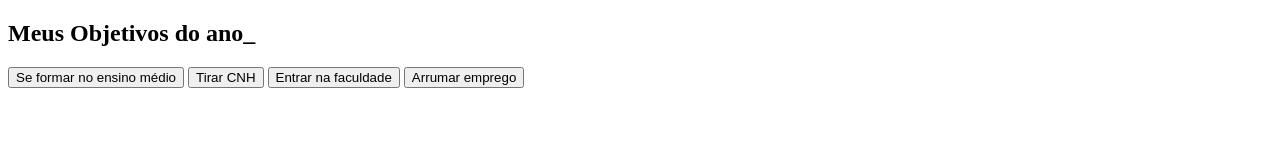
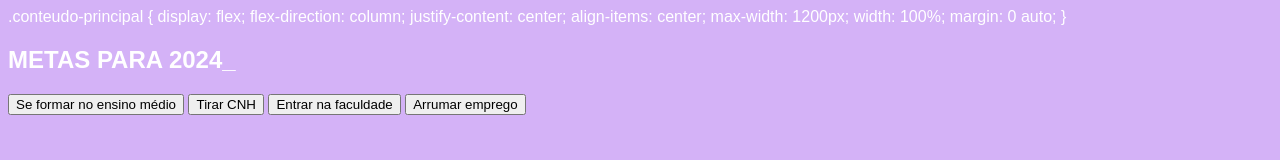
Before and after one commit to isabellacaetano/metas-2024, a plain HTML site: page index.html in a window 1280 px wide. Drawn offline with Linux system fonts and the light colour scheme.

Commit message:
Add files via upload

```diff
--- a/index.html
+++ b/index.html
@@ -8,8 +8,17 @@
     <link rel="stylesheet" href="style.css">
 </head>
 <body>
+    .conteudo-principal {
+        display: flex;
+        flex-direction: column;
+        justify-content: center;
+        align-items: center;
+        max-width: 1200px;
+        width: 100%;
+        margin: 0 auto;
+    }
     <section class="conteudo-principal">
-        <h2 class="titulo-principal">Meus Objetivos do ano_</h2>
+        <h2 class="titulo-principal">METAS PARA 2024<span>_</span></h2>
 <div class="botoes">
         <button class="botao">Se formar no ensino médio</button>
         <button class="botao">Tirar CNH</button>
--- a/style.css
+++ b/style.css
@@ -1,6 +1,13 @@
 :root {
-    --cor-de-fundo: #C292F5E;
+    --cor-de-fundo: rgba(194, 146, 245, 0.7);
     --verde: #f157ff;
     --branco: #FFFFFF;
     --botao-ativo: #D1ABF8;
     --texto-fundo: rgba(58, 55, 94, 0.3);
+}
+@import url('https://fonts.googleapis.com/css2?family=Chakra+Petch:wght@400;700&display=swap');
+body {
+    background-color: var(--cor-de-fundo);
+    color: var(--branco);
+    font-family: 'Chelsea Market', sans-serif;
+}
```
